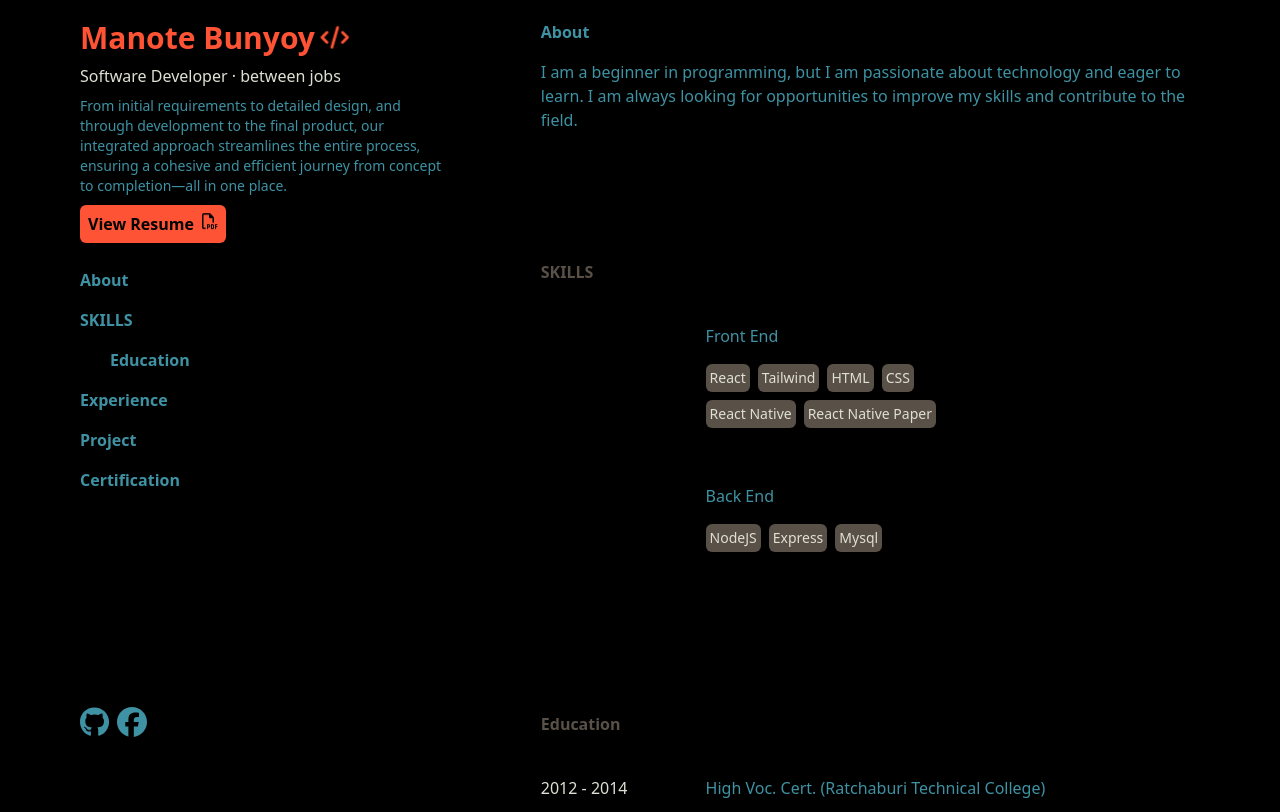
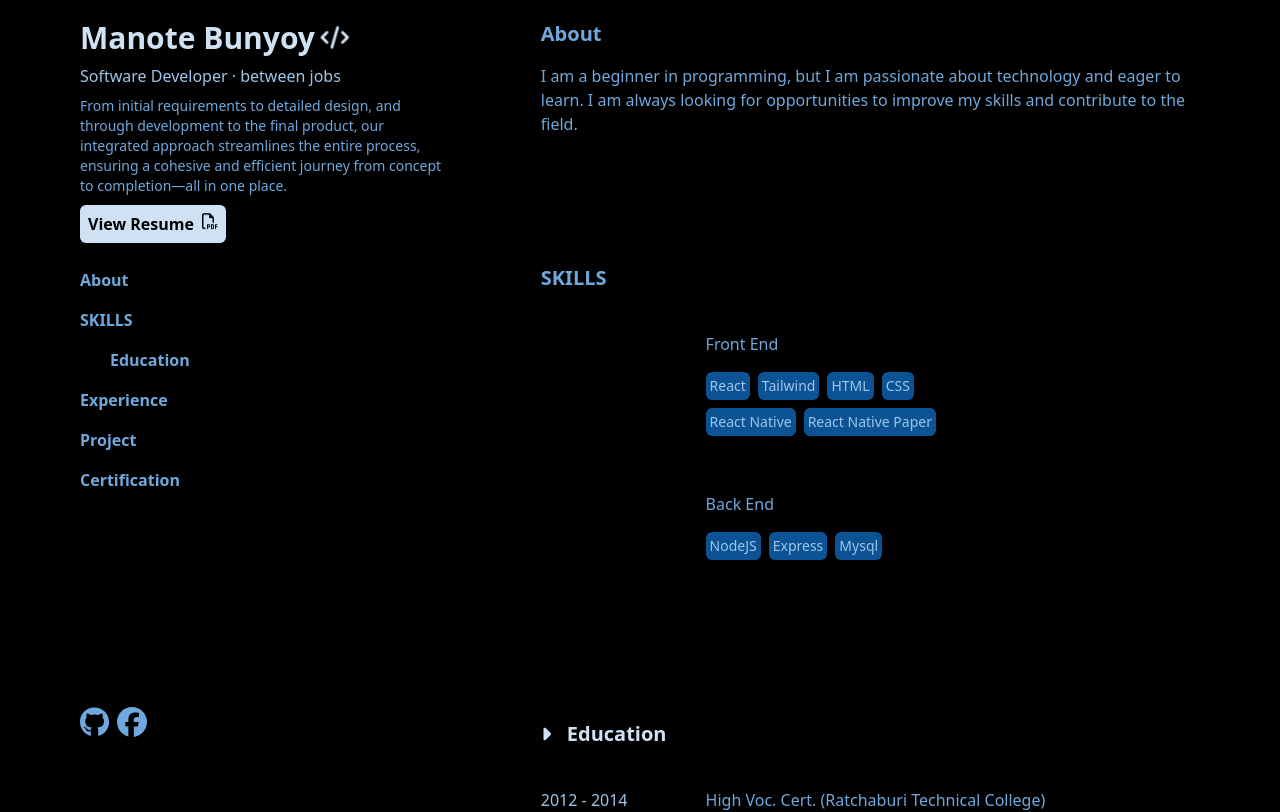
Before and after one commit to TheTaoMC/Portfolio, a React (Vite) app: page / in a window 1280 px wide. Shown: the top 812 px of the page. Built offline with nearby package versions, Linux system fonts and the light colour scheme.

Commit message:
2311231126

```diff
--- a/src/App.jsx
+++ b/src/App.jsx
@@ -1,71 +1,73 @@
-import "./App.css"
-import Header from "./components/Header"
-import Navbar from "./components/Navbar"
-import Footer from "./components/Footer"
-import Content from "./components/Content"
-import { useState } from "react"
-import { useEffect } from "react"
-import Edit from "./components/Edit"
+import "./App.css";
+import Header from "./components/Header";
+import Navbar from "./components/Navbar";
+import Footer from "./components/Footer";
+import Content from "./components/Content";
+import { useState } from "react";
+import { useEffect } from "react";
+import Edit from "./components/Edit";
 
 function App() {
-  const [sectionids, setSectionids] = useState([])
-  const [sectionnames, setSectionnames] = useState([])
-  const [navitems, setNavitems] = useState([])
-  const [sectioncurrent, setSectioncurrent] = useState("")
+  const [sectionids, setSectionids] = useState([]);
+  const [sectionnames, setSectionnames] = useState([]);
+  const [navitems, setNavitems] = useState([]);
+  const [sectioncurrent, setSectioncurrent] = useState("");
   //console.log("sectionids: ", sectionids)
+  //console.log("sectioncurrent: ", sectioncurrent);
 
   const addsectionids = (sectionid, title) => {
     //console.log(sectionid)
     //console.log(title)
-    const elementid = document.getElementById(sectionid).id
-    setSectionids((prev) => [...new Set([...prev, elementid])])
+    const elementid = document.getElementById(sectionid).id;
+    setSectionids((prev) => [...new Set([...prev, elementid])]);
 
-    const obj = { title: title, sectionid: elementid }
+    const obj = { title: title, sectionid: elementid };
     setNavitems((prev) => {
       if (prev.findIndex((e) => e.title === obj.title) < 0) {
-        return [...prev, obj]
+        return [...prev, obj];
       }
-      return prev
-    })
-  }
+      return prev;
+    });
+  };
 
   const handleScroll = () => {
     for (let index = 0; index < sectionids.length; index++) {
-      const el = sectionids[index]
-      const elOffsetTop = document.getElementById(el).getClientRects()[0].y
+      const el = sectionids[index];
+      //console.log("el : ", el)
+      const elOffsetTop = document.getElementById(el).getClientRects()[0].y;
       //console.log("y : ", elOffsetTop)
       const height =
-        document.getElementById(el).getClientRects()[0].height * 0.5
-    /*   console.log(
+        document.getElementById(el).getClientRects()[0].height * 0.5;
+      /*   console.log(
         "h : ",
         document.getElementById(el).getClientRects()[0].height
       ) */
       //console.log("h*0.2 : ", height)
-      const viewHeight = window.innerHeight * 0.3
+      const viewHeight = window.innerHeight * 0.3;
       //console.log("vp : ", window.innerHeight)
       //console.log("vp*0.3 : ", viewHeight)
       if (elOffsetTop <= 0) {
         if (elOffsetTop + height > viewHeight) {
-          setSectioncurrent(el)
+          setSectioncurrent(el);
         }
       } else if (elOffsetTop > 0 && elOffsetTop < viewHeight) {
-        setSectioncurrent(el)
+        setSectioncurrent(el);
       }
     }
-  }
+  };
 
   useEffect(() => {
     if (sectionids.length > 0) {
-      setSectioncurrent(sectionids[0])
+      setSectioncurrent(sectionids[0]);
     }
-  }, [sectionids])
+  }, [sectionids]);
 
   useEffect(() => {
-    window.addEventListener("scroll", handleScroll)
+    window.addEventListener("scroll", handleScroll);
     return () => {
-      window.removeEventListener("scroll", handleScroll)
-    }
-  }, [sectionids])
+      window.removeEventListener("scroll", handleScroll);
+    };
+  }, [sectionids]);
 
   //console.log(document.getElementById("About").innerText)
   return (
@@ -80,9 +82,12 @@ function App() {
       </div>
 
       {/* grid ขวา */}
-      <Content onaddsectionidsin={addsectionids} />
+      <Content
+        onaddsectionidsin={addsectionids}
+        sectioncurrent={sectioncurrent}
+      />
     </div>
-  )
+  );
 }
 
-export default App
+export default App;
--- a/src/components/Content.jsx
+++ b/src/components/Content.jsx
@@ -1,59 +1,68 @@
-import { FontAwesomeIcon } from "@fortawesome/react-fontawesome"
-import { faFilePdf } from "@fortawesome/free-regular-svg-icons"
-import { faCode, faHashtag } from "@fortawesome/free-solid-svg-icons"
+import { FontAwesomeIcon } from "@fortawesome/react-fontawesome";
+import { faFilePdf } from "@fortawesome/free-regular-svg-icons";
+import { faCode, faHashtag } from "@fortawesome/free-solid-svg-icons";
 import {
   faFacebook,
   faFacebookF,
   faGithub,
   faLine,
   faLinkedin,
-} from "@fortawesome/free-brands-svg-icons"
-import About from "./Contents/About"
-import Experience from "./Contents/Experience"
-import ContentContainer from "./Contents/ContentContainer"
+} from "@fortawesome/free-brands-svg-icons";
+import About from "./Contents/About";
+import Experience from "./Contents/Experience";
+import ContentContainer from "./Contents/ContentContainer";
 import {
   dataEducation,
   dataProject,
   dataExperience,
   dataCertification,
-} from "./Data"
-import FooterR from "./Contents/FooterR"
-import DataJson from "../Data/SKILLS.json"
+} from "./Data";
+import FooterR from "./Contents/FooterR";
+import DataJson from "../Data/SKILLS.json";
 
-const Content = ({ onaddsectionidsin }) => {
-  //console.log(DataJson);
+const Content = ({ onaddsectionidsin, sectioncurrent }) => {
+  //console.log(sectioncurrent);
   return (
     <>
       <div className="grid gap-y-32 px-2">
-        <About onaddsectionidsin={onaddsectionidsin} title={"About"} />
+        <About
+          onaddsectionidsin={onaddsectionidsin}
+          sectioncurrent={sectioncurrent}
+          title={"About"}
+        />
         <ContentContainer
           onaddsectionidsin={onaddsectionidsin}
+          sectioncurrent={sectioncurrent}
           title={"SKILLS"}
           data={DataJson}
         />
         <ContentContainer
           onaddsectionidsin={onaddsectionidsin}
+          sectioncurrent={sectioncurrent}
           title={"Education"}
           data={dataEducation}
         />
         <ContentContainer
           onaddsectionidsin={onaddsectionidsin}
+          sectioncurrent={sectioncurrent}
           title={"Experience"}
           data={dataExperience}
         />
         <ContentContainer
           onaddsectionidsin={onaddsectionidsin}
+          sectioncurrent={sectioncurrent}
           title={"Project"}
           data={dataProject}
         />
         <ContentContainer
           onaddsectionidsin={onaddsectionidsin}
+          sectioncurrent={sectioncurrent}
           title={"Certification"}
           data={dataCertification}
         />
         <FooterR />
       </div>
     </>
-  )
-}
-export default Content
+  );
+};
+export default Content;
--- a/src/components/Contents/About.jsx
+++ b/src/components/Contents/About.jsx
@@ -1,22 +1,42 @@
-import { useEffect } from "react"
-import { dataabout } from "../Data"
-const About = ({ onaddsectionidsin, title }) => {
-  const Section_ID = `${title}-section`
+import { useEffect } from "react";
+import { dataabout } from "../Data";
+import { FontAwesomeIcon } from "@fortawesome/react-fontawesome";
+import { faCaretRight } from "@fortawesome/free-solid-svg-icons";
+const About = ({ onaddsectionidsin, title, sectioncurrent }) => {
+  const Section_ID = `${title}-section`;
 
   useEffect(() => {
-    onaddsectionidsin(Section_ID,title)
-  }, [])
+    onaddsectionidsin(Section_ID, title);
+  }, []);
 
   return (
     <>
       <div id={Section_ID} className="space-y-4 px-2 scroll-m-5">
-        <div id={title} className="font-semibold text-colortext3">
-          {title}
+        <div id={title} className="text-xl font-semibold text-colortext3 flex">
+          <div>
+            <FontAwesomeIcon
+              className={`text-xl self-center  ${
+                sectioncurrent === Section_ID
+                  ? "new-arrow text-colortext1"
+                  : "hidden text-colortext4"
+              }`}
+              icon={faCaretRight}
+            />
+          </div>
+          <div
+            className={` self-center  ${
+              sectioncurrent.indexOf(Section_ID) > -1
+                ? "translate-x-4 text-colortext1"
+                : " text-colortext3"
+            } duration-500 ease-out`}
+          >
+            {title}
+          </div>
         </div>
         <div className="text-colortext3">{dataabout.description}</div>
       </div>
     </>
-  )
-}
+  );
+};
 
-export default About
+export default About;
--- a/src/components/Contents/ContentContainer.jsx
+++ b/src/components/Contents/ContentContainer.jsx
@@ -16,6 +16,13 @@ import {
   faTwitter,
   faYoutube,
 } from "@fortawesome/free-brands-svg-icons";
+import { FontAwesomeIcon } from "@fortawesome/react-fontawesome";
+import {
+  faCaretRight,
+  faLocationDot,
+  faMinus,
+  faTerminal,
+} from "@fortawesome/free-solid-svg-icons";
 
 /*
 <ContentContainer
@@ -23,12 +30,19 @@ import {
     data={[]}
 />
 */
-const ContentContainer = ({ onaddsectionidsin, title, data = [] }) => {
+const ContentContainer = ({
+  onaddsectionidsin,
+  title,
+  data = [],
+  sectioncurrent,
+}) => {
   const [ishover, setIshover] = useState({});
   const [ishovertitle, setIshovertitle] = useState({});
   //console.log("setIshoverp:", ishovertitle);
-  //console.log(data)
+  console.log(sectioncurrent);
   const Section_ID = `${title}-section`;
+
+  //console.log(Section_ID, " = ", Section_ID);
 
   useEffect(() => {
     onaddsectionidsin(Section_ID, title);
@@ -37,14 +51,35 @@ const ContentContainer = ({ onaddsectionidsin, title, data = [] }) => {
   return (
     <div className="scroll-m-5" id={Section_ID}>
       <div
-        id={title}
-        className={`font-semibold ${
-          ishovertitle[`${Section_ID}-${title}`]
-            ? "text-colortext3"
+        id={Section_ID}
+        className={`font-semibold flex
+        ${
+          sectioncurrent.indexOf(Section_ID) > -1
+            ? "text-colortext1"
             : "text-colortext4"
         } mb-4 px-2`}
       >
-        {title}
+        <div>
+          <FontAwesomeIcon
+            className={`text-xl self-center align-middle ${
+              sectioncurrent === Section_ID ||
+              ishovertitle[`${Section_ID}-${title}`]
+                ? "new-arrow text-colortext1"
+                : "hidden text-colortext4"
+            }`}
+            icon={faCaretRight}
+          />
+        </div>
+        <div
+          className={`text-xl self-center  ${
+            sectioncurrent.indexOf(Section_ID) > -1 ||
+            ishovertitle[`${Section_ID}-${title}`]
+              ? "translate-x-4 text-colortext1"
+              : " text-colortext3"
+          } duration-500 ease-out`}
+        >
+          {title}
+        </div>
       </div>
       {data.map((data, index) => (
         <div
@@ -53,7 +88,7 @@ const ContentContainer = ({ onaddsectionidsin, title, data = [] }) => {
             ""
           )}`}
           className={`grid grid-cols-[25%_75%]  px-2 py-6 ${
-            ishover[`${Section_ID}-${index}`] ? "bg-neutral-900" : ""
+            ishover[`${Section_ID}-${index}`] ? "bg-colortext5 shadow-xl" : ""
           }  rounded-xl `}
           onMouseEnter={() => {
             setIshovertitle({ [`${Section_ID}-${title}`]: true });
@@ -99,13 +134,6 @@ const ContentContainer = ({ onaddsectionidsin, title, data = [] }) => {
             ))}
             <div>
               {/* Tag */}
-              {/*                {data.tags.map((data, index) => (
-              <Tag
-                key={index}
-                ishoverin={ishover[`${Section_ID}-${index}`]}
-                datain={data}
-              />
-            ))} */}
 
               {data.tags.map((e, i) => (
                 <Tag
--- a/tailwind.config.js
+++ b/tailwind.config.js
@@ -12,10 +12,16 @@ export default {
           colortext3: '#D9C2AD',
           colortext4: '#595047',
           colorbg: '#0D0D0D', */
-        colortext1: '#FF5335',
-        colortext2: '#DFE0D4',
-        colortext4: '#595047',
-        colortext3: '#3E92A3',
+        /*         colortext1: '#FF5335',
+                colortext2: '#DFE0D4',
+                colortext4: '#595047',
+                colortext3: '#3E92A3',
+                colorbg: '#000', */
+        colortext1: '#cfe2f3',
+        colortext2: '#9fc5e8',
+        colortext3: '#6fa8dc',
+        colortext4: '#0b5394',
+        colortext5: '#063159',
         colorbg: '#000',
       }
     },
```
